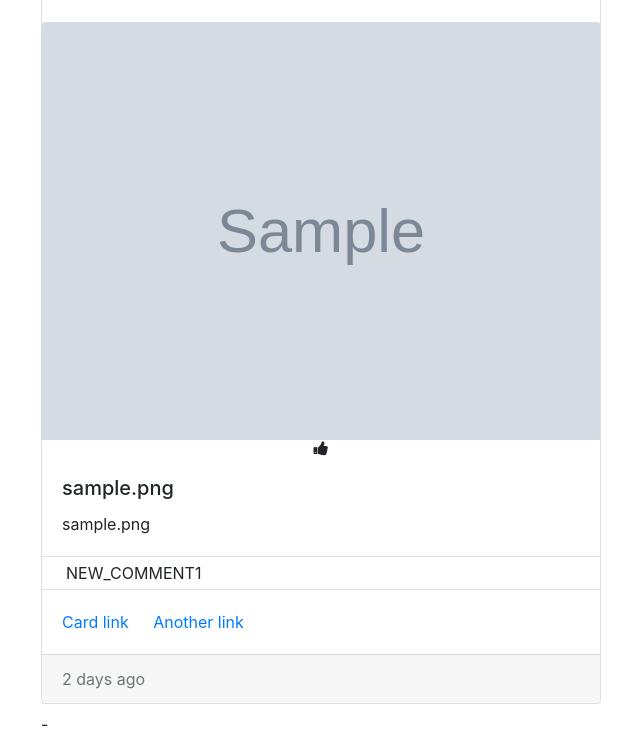
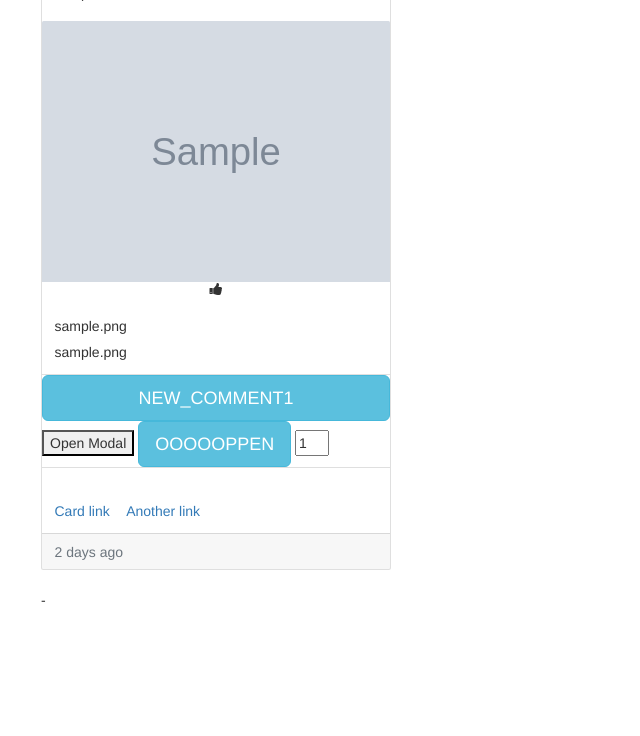
Before and after one commit to Nasseh123/insta-clone, a Django app: page / in a window 1280 px wide. Shown: the part 161-897 px from the top of the page, without its empty margins (44-684 px from the left). After the commit the page ends 763 px from the top, so only its background shows below. Run offline with Django 3.2, Linux system fonts and the light colour scheme; a user stored in the database is signed in; tables that the repository leaves empty hold one stand-in row (values such as "Sample post"); grey boxes marked "Sample" are stand-in pictures; some libraries are stand-ins or nearby versions.

Commit message:
STyled the homepage and put authentication to all rotes so as to require one to be able to access any services upon login

```diff
--- a/prof/models.py
+++ b/prof/models.py
@@ -51,6 +51,10 @@
     def __str__(self):
         return self.comment
 
+    @classmethod
+    def get_comments(cls,image_id):
+        comments=cls.objects.filter(image=image_id)
+        return comments
 class Follow(models.Model):
     follower_id=models.IntegerField(blank=True)
     user_id=models.ForeignKey(User,blank=True)
--- a/prof/templates/index.html
+++ b/prof/templates/index.html
@@ -5,6 +5,9 @@
 {%bootstrap_css%}
 <link rel="stylesheet" href="{static 'css/index.css'}">
 <link rel="stylesheet" href="https://cdnjs.cloudflare.com/ajax/libs/font-awesome/4.7.0/css/font-awesome.min.css">
+<link rel="stylesheet" href="https://maxcdn.bootstrapcdn.com/bootstrap/3.4.1/css/bootstrap.min.css">
+<script src="https://ajax.googleapis.com/ajax/libs/jquery/3.5.1/jquery.min.js"></script>
+<script src="https://maxcdn.bootstrapcdn.com/bootstrap/3.4.1/js/bootstrap.min.js"></script>
 <script>
   function myFunction(x) {
     x.classList.toggle("fa-thumbs-down");
@@ -16,7 +19,7 @@
 {{block.super}}
 {% include "navbar.html" %}
 {{user.username}}
-{{profilepic}}
+
 <div class="container">
 <!-- Looping through images   -->
 {% for images in image %}
@@ -34,8 +37,42 @@
     <p class="card-text">{{images.image_caption|safe}}</p>
   </div>
   <ul class="list-group list-group-flush">
-    <a class="dropdown-item" href="{%url 'new_comment' images_id=images.id %}">NEW_COMMENT{{images.id}}</a>
+    <a class="btn btn-info btn-lg" href="{%url 'new_comment' images_id=images.id %}">NEW_COMMENT{{images.id}}</a>
 
+    <!-- modal -->
+
+    <form>
+      <button type="button" class="" data-toggle="modal" data-target="#myModal" name="comments" >Open Modal</button>
+      <input  class="btn btn-info btn-lg" type="submit"value="OOOOOPPEN" name="comments"  >
+      <input type="text" value="{{images.id}}" name="comments_image_id"  size="1"/>
+    </form>
+
+    <div class="modal fade" id="myModal" role="dialog">
+      <div class="modal-dialog">
+        <!-- Modal content-->
+        <div class="modal-content">
+          <div class="modal-header">
+            <button type="button" class="close" data-dismiss="modal">&times;</button>
+            <h4 class="modal-title">comments</h4>
+          </div>
+          <div class="modal-body">
+            <ul>
+              <li>
+                {%for comment in comments%}
+                <p>{{comment}}</p>
+                {%endfor%}
+              </li>
+
+            </ul>
+
+          </div>
+          <div class="modal-footer">
+            <button type="button" class="btn btn-default" data-dismiss="modal">Close</button>
+          </div>
+        </div>
+
+      </div>
+    </div>
 
   </ul>
   <div class="card-body">
--- a/prof/views.py
+++ b/prof/views.py
@@ -8,11 +8,11 @@
 from django.dispatch import receiver
 # Create your views here..
 
-# @login_required(login_url='/accounts/login/')
+@login_required(login_url='/accounts/login/')
 def index(request):
     user=request.user
 
-    print(user.id)
+    # print(user.id)
     profilepic=Profile.objects.filter(user=user)
     # image=Image.get_all()
     image=Image.get_specific(user.id)
@@ -20,18 +20,35 @@
     # if 'name' request.method
 
     followers=Follow.objects.filter(user_id=user.id)
-    print(followers)
+    # print(followers)
     followers_id=followers.values('follower_id')
-    print(followers_id)
+    # print(followers_id)
     followers_array=[user.id]
 
     for one in followers_id:
         followers_array.append(one['follower_id'])
-    print(followers_array)
+    # print(followers_array)
     imagefollowed=Image.get_followed_image(followers_array)
 
-    return render(request,'index.html',{"user":user,'image':imagefollowed,'profilepic':profilepic})
+    # ***********************************************************COMMENTS**********************************************************************8
+    # h = Holder()
+    # if('comments' in request.GET):
+    #     idd= request.GET.get("comments_image_id")
+    #     print(idd)
+    #     comments=comment.get_comments(idd)
+    #     print(comments)
+    #     for commentss in comments.values('comment'):
+    #         print(commentss)
+    #         comentds=commentss['comment']
+    #         print(comentds)
 
+
+
+
+
+    return render(request,'index.html',{"user":user,'image':imagefollowed,'profilepic':profilepic,})
+
+@login_required(login_url='/accounts/login/')
 def profile(request,user_id):
 
     profile=Profile.get_profile(user_id)
@@ -52,11 +69,15 @@
 
     else:
         form=ProfileForm()
+        # ********************************************************8
+
+
     return render(request,'profile.html',{'profile':profile,'form':ProfileForm})
 
 def success(request):
     return HttpResponse('successfully uploaded')
 
+@login_required(login_url='/accounts/login/')
 def new_image(request):
     current_user=request.user
     if request.method=='POST':
@@ -71,6 +92,7 @@
         form=ImageForm()
     return render(request,'new_image.html',{'form':form})
 
+@login_required(login_url='/accounts/login/')
 def searchuser(request):
 
     if 'searchuser' in request.GET and request.GET["searchuser"]:
@@ -107,12 +129,13 @@
         message = "You haven't searched for any term"
         return render(request, 'search.html',{"message":message})
 
-
+@login_required(login_url='/accounts/login/')
 @receiver(post_save,sender=User)
 def create_user_profile(sender,instance,created,**kwargs):
     if created:
         Profile.objects.create(user=instance)
 
+@login_required(login_url='/accounts/login/')
 @receiver(post_save, sender=User)
 def save_user_profile(sender, instance, **kwargs):
     instance.profile.save()
@@ -145,7 +168,7 @@
         form=CommentForm()
     return render(request,'new_comment.html',{'form':form})
 
-
+@login_required(login_url='/accounts/login/')
 def usersimages(request):
     current_user_id=request.user
 
```
